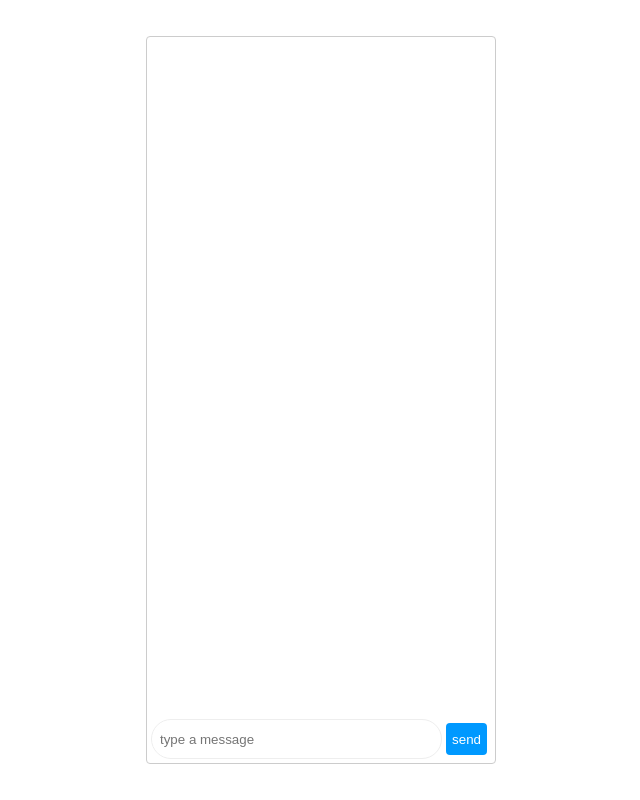
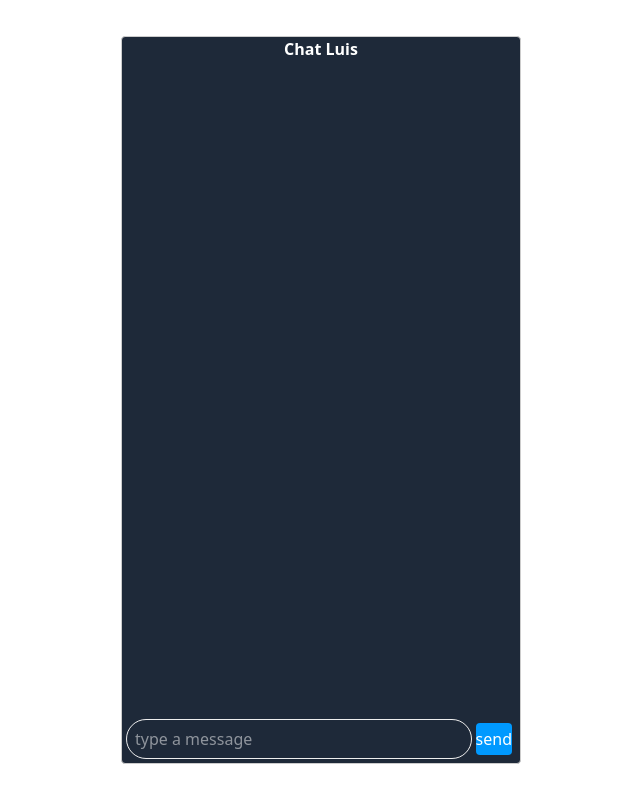
Before and after one commit to LuisDavid01/nodejs-chat, a website: page cliente/index.html in a window 1280 px wide. Shown: the whole page, without its empty margins (319-959 px from the left). Drawn offline with nearby package versions, Linux system fonts and the light colour scheme.

Commit message:
cambios pequeños al apartado visual

```diff
--- a/cliente/index.html
+++ b/cliente/index.html
@@ -4,6 +4,7 @@
     <meta charset="UTF-8">
     <meta name="viewport" content="width=device-width, initial-scale=1.0">
     <title>Chat en vivo</title>
+    <script defer src="https://unpkg.com/@tailwindcss/browser@4"></script>
 </head>
 <script type="module">
     import {io} from 'https://cdn.socket.io/4.3.2/socket.io.esm.min.js'
@@ -33,8 +34,9 @@
     })
     socket.on('chat message', (msg, serverOffset, username) =>{
         const item = `<li>
+                        <small>${username}</small>
                         <p>${msg}</p>
-                        <small>${username}</small>
+
                       </li>`
         messages.insertAdjacentHTML('beforeend', item)
         socket.auth.serverOffset = serverOffset
@@ -72,7 +74,7 @@
         border: 1px solid #ccc;
         border-radius: 4px;
         overflow: hidden;
-        width: 350px;
+        width: 400px;
         height: 100%;
         position: relative;
     }
@@ -105,6 +107,7 @@
         color: #fff ;
         border: 0;
         margin: 4px;
+
         border-radius: 4px;
     }
 
@@ -118,23 +121,27 @@
         overflow-y: scroll;
         height: 100%;
         scroll-behavior: smooth;
-        padding-bottom: 48px;
+        padding-bottom: 64px;
     }
 
     #messages > li {
-        padding: .5rem 1 rem;
+        padding: .5rem 2 rem;
+        color: white;
     }
 
     #messages > li:nth-child(odd){
-        background: #000000;
+        background: #141414;
+        color: white;
     }
 </style>
 <body>
-    <section id="chat">
+
+    <section id="chat" class="bg-gray-800 rounded-lg">
+        <h1 class="text-center font-bold text-white">Chat Luis</h1>
         <ul id="messages"></ul>
         <form id="form">
             <input type="text" name="message" id="input" placeholder="type a message"
-            autocomplete="off"/>
+            autocomplete="off" class="text-white"/>
             <button type="submit">send</button>
         </form>
     </section>
```
